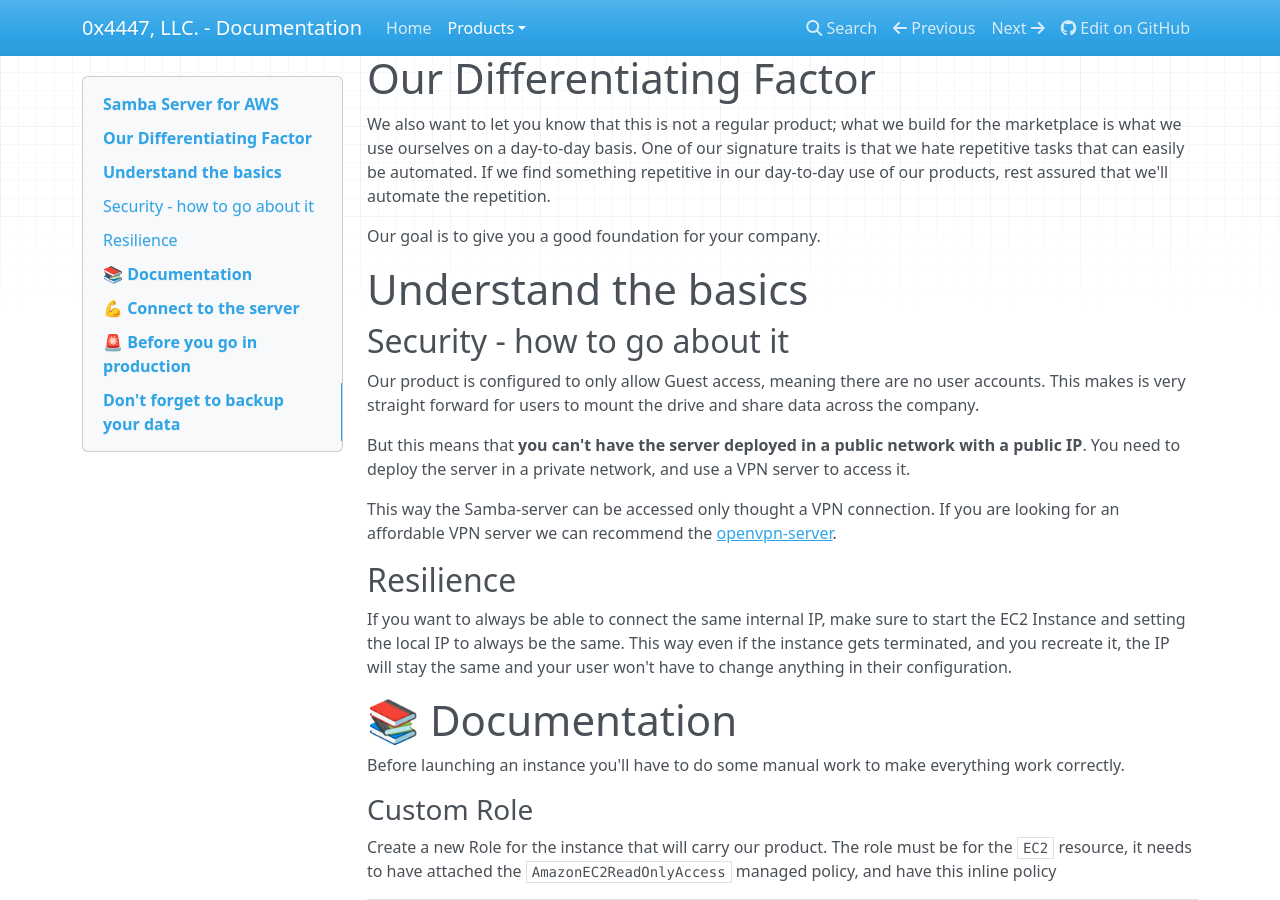
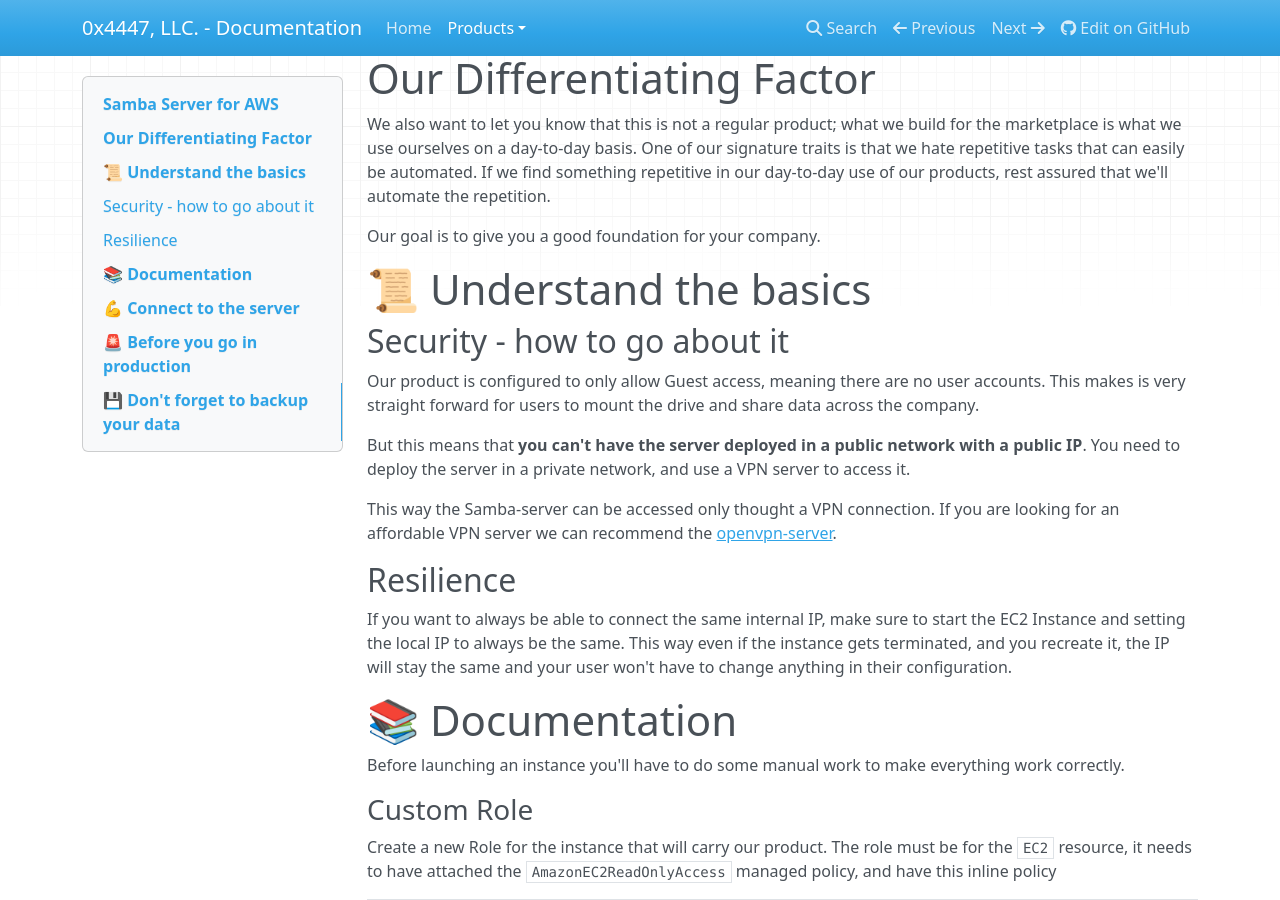
Before and after one commit to 0x4447-office/0x4447_webpage_documentation, an MkDocs documentation site: the page built from docs/products/cloud/aws-marketplace/samba-server.md, in a window 1280 px wide and 900 px high, scrolled down 425 px. Built offline with MkDocs 1.6.1, drawn with Linux system fonts in a browser that asks for light colours; nearby versions of some CDN libraries; some of the changed text lies outside the part shown.

```diff
--- a/docs/products/cloud/aws-marketplace/samba-server.md
+++ b/docs/products/cloud/aws-marketplace/samba-server.md
@@ -21,7 +21,7 @@ We also want to let you know that this is not a regular product; what we build f
 
 Our goal is to give you a good foundation for your company.
 
-# Understand the basics
+# 📜 Understand the basics
 
 ## Security - how to go about it
 
@@ -106,6 +106,6 @@ Be sure to test the server to make sure it behaves the way we advertise it, not
 
 Make sure copy some data to the drives, then terminate the instance, start a new one, and after re-connecting to the server, you should have the copied data still present.
 
-# Don't forget to backup your data
+# 💾 Don't forget to backup your data
 
 Make sure you regularly backup your EFS and EBS drive. One simple solution would be to use [AWS backup](https://aws.amazon.com/backup/) for EFS, and snapshotting for EBS.
```
